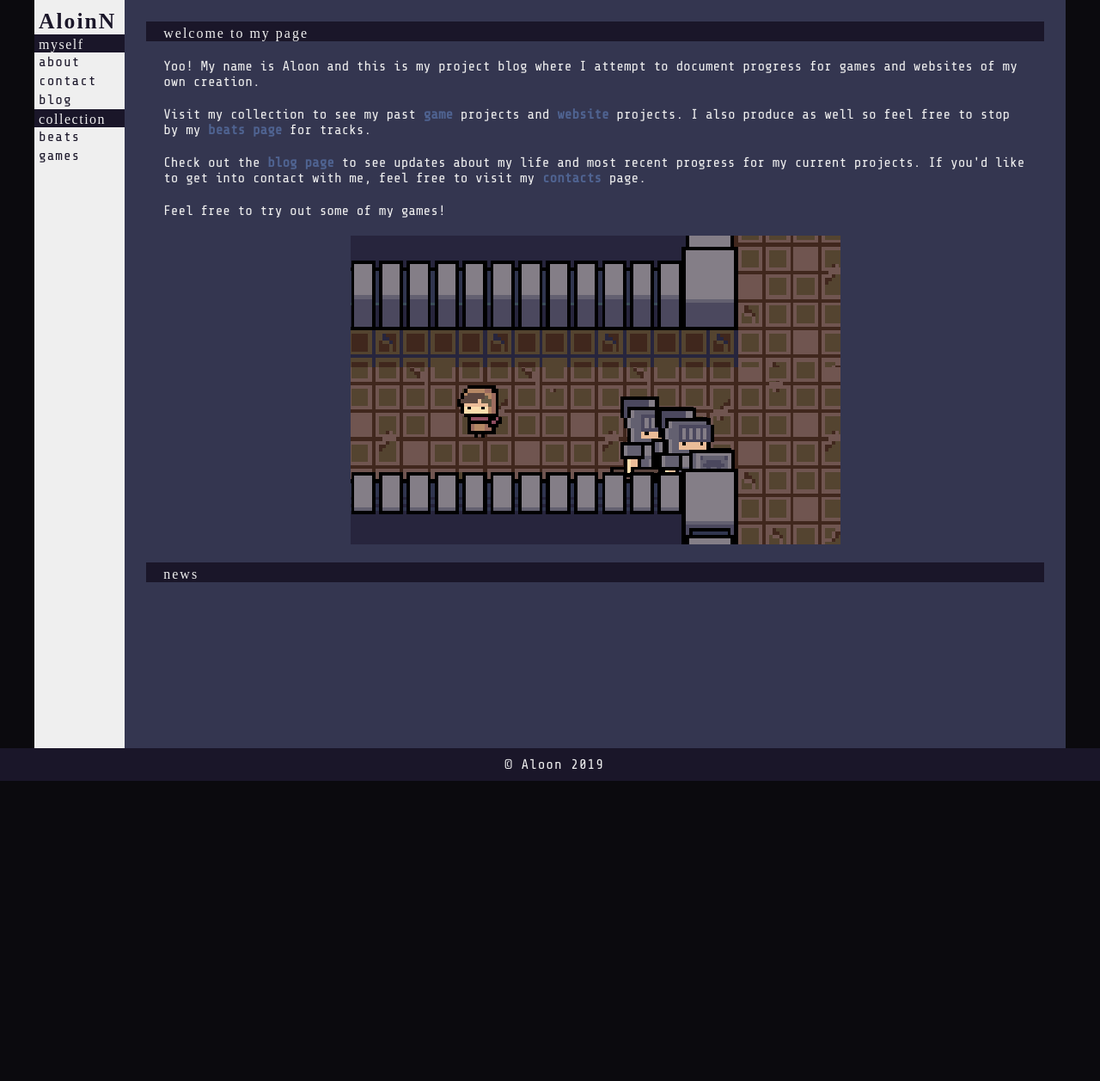
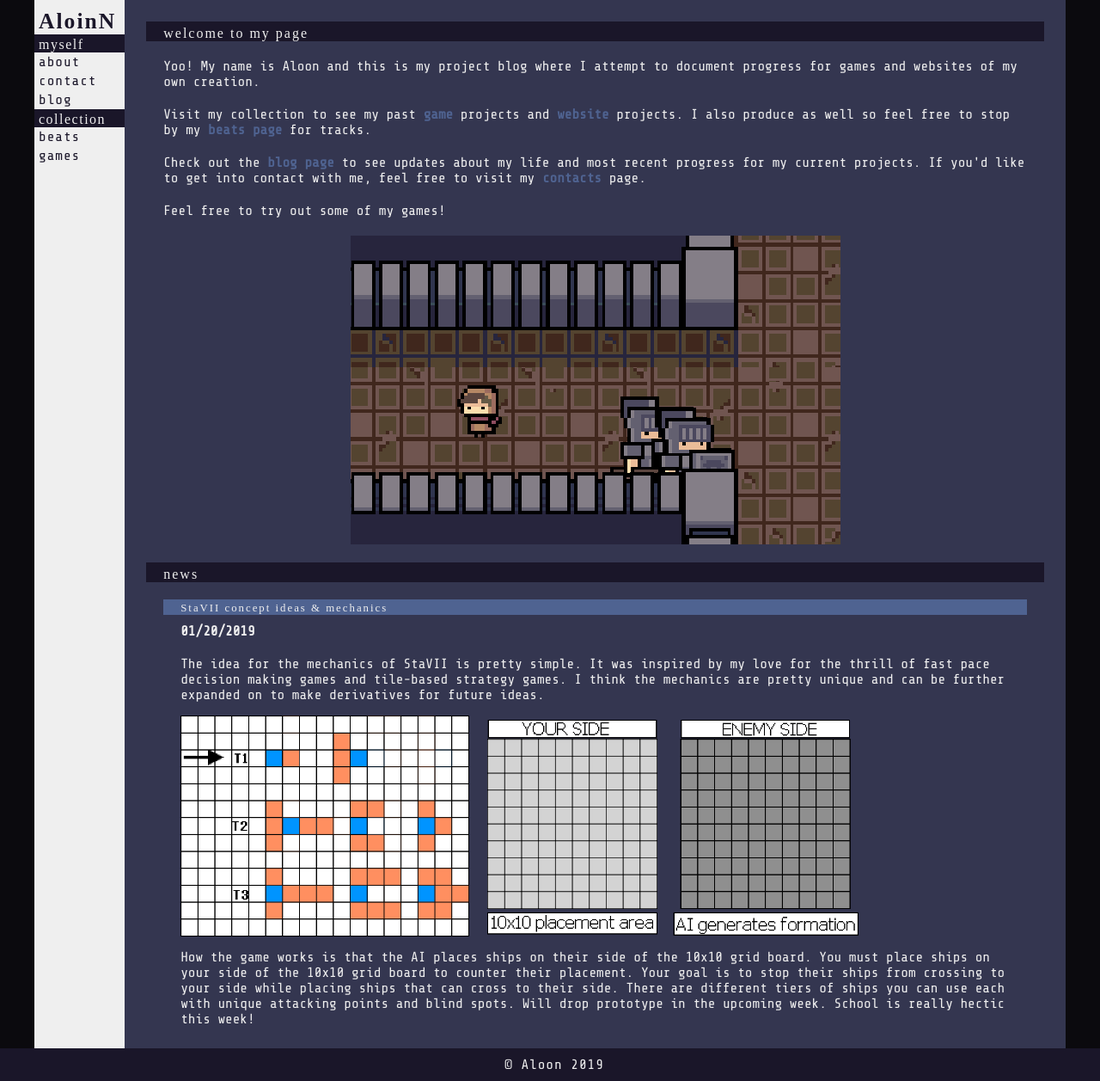
Before and after one commit to Aloinn/aloinBlog, a Jekyll site: the page built from index.html, in a window 1280 px wide. Shown: the whole page at 86% size. Built offline with Jekyll 4.4.1, drawn with Linux system fonts in a browser that asks for light colours; some web fonts are replaced; before the commit the page ends 908 px from its top, so only the background shows below that.

Commit message:
First blog post

```diff
--- a/_layouts/default.html
+++ b/_layouts/default.html
@@ -12,13 +12,13 @@
       <div class="container">
         <header>
           <div class="banner">
-            <a href="{{site.url}}/index.html"><h1>AloinN</h1></a>
+            <a href="{{site.url}}"><h1>AloinN</h1></a>
             <nav>
               <ul>
               <li class="banner-heading"><p>myself<p></li>
               <a href="about.html"><li class="banner-link"><p>about</p></li></a>
               <a href="contact.html"><li class="banner-link"><p>contact</p></li></a>
-              <a href="blog.html"><li class="banner-link"><p>blog</p></li></a>
+              <a href="{{site.url}}"><li class="banner-link"><p>blog</p></li></a>
               <li class="banner-heading"><p>collection<p></li>
               <a href="beats.html"><li class="banner-link"><p>beats</p></li></a>
               <a href="games.html"><li class="banner-link"><p>games</p></li></a>
--- a/_drafts/2019-02-27-StaVII concept ideas & mechanics.html
+++ b/_posts/2019-02-27-StaVII concept ideas & mechanics.html
@@ -8,11 +8,11 @@ The idea for the mechanics of StaVII is pretty simple. It was
 inspired by my love for the thrill of fast pace decision making games
 and tile-based strategy games. I think the mechanics are pretty unique
 and can be further expanded on to make derivatives for future ideas.
-<img class="container-image"src="{{site.url}}/images/2019-02-27.png">
+<img class="container-image" src="{{site.url}}/images/2019-02-27.png" width="100%">
 How the game works is that the AI places ships on their side of the
 10x10 grid board. You must place ships on your side of the 10x10
 grid board to counter their placement. Your goal is to stop their ships
 from crossing to your side while placing ships that can cross to their side.
-
-The idea for StaVII is that you are the commanding center for a
-rebellion starship fleet attacking the commanding center of empire.
+There are different tiers of ships you can use each with unique attacking points
+and blind spots. Will drop prototype in the upcoming week. School is really hectic
+this week!
--- a/css/theme.css
+++ b/css/theme.css
@@ -12,6 +12,7 @@ a {
 
 .container {
   width: 1200px;
+  max-width: 1200px;
   height: auto;
   margin: auto;
   display: flex; }
@@ -52,10 +53,16 @@ a {
     margin-right: 10px;
     padding-top: 10px; }
 
+.container-image {
+  margin: auto;
+  display: block;
+  max-width: 800px; }
+
 #e404 {
   text-align: center; }
 
 main {
+  flex: 1;
   background-color: #343650;
   flex: 1;
   margin: auto;
@@ -93,11 +100,6 @@ main {
     font-weight: bold; }
   main .news-content a:hover {
     text-decoration: underline; }
-  main .content-container .container-image {
-    margin-left: auto;
-    margin-right: auto;
-    display: block;
-    max-width: 800px; }
   main .content-container p {
     color: #efefef;
     margin: 20px;
```
Also changed, not shown: css/theme.scss (+7 -8 lines), 1 other file.
